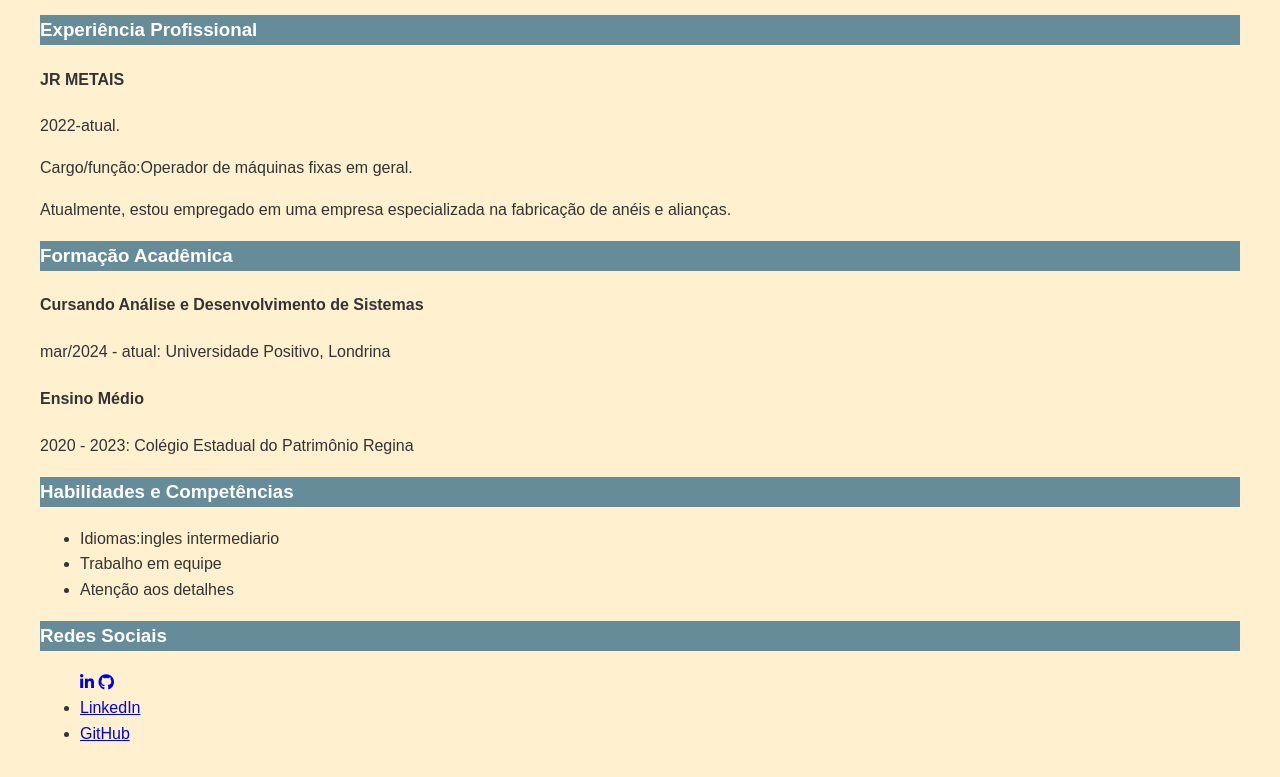
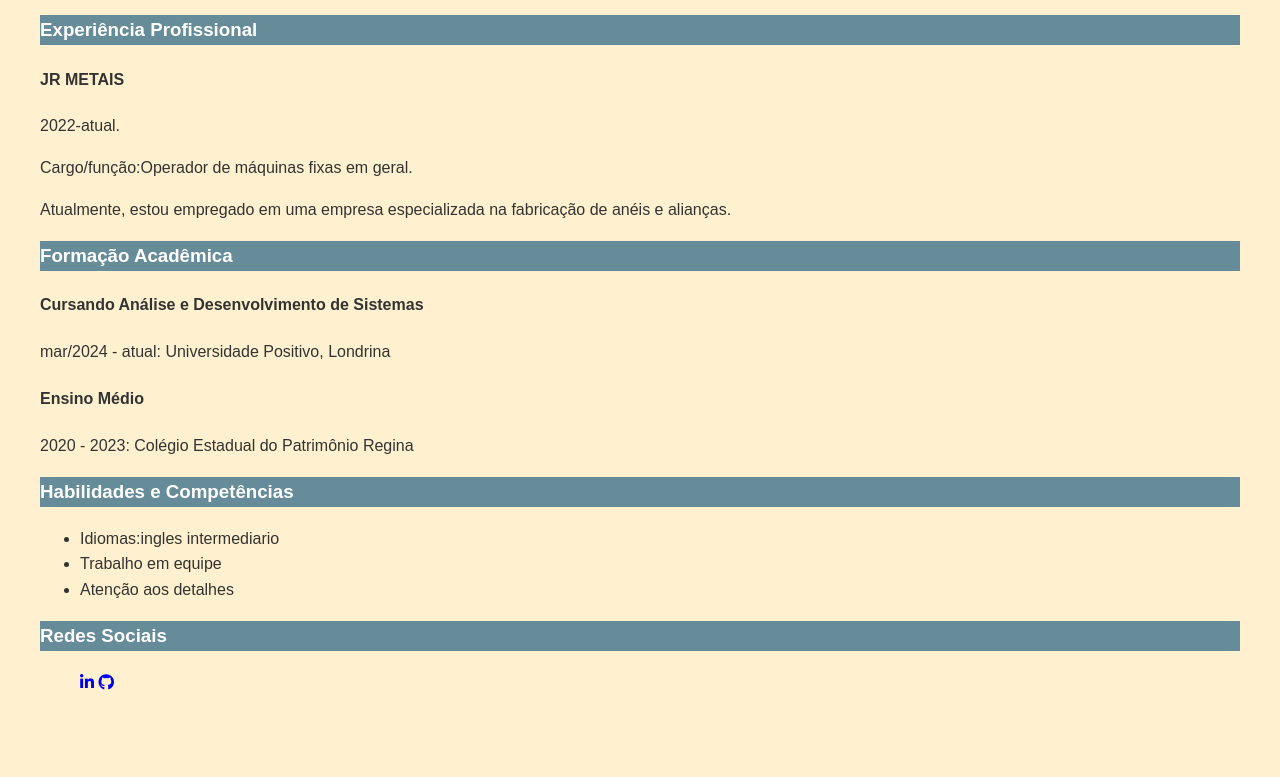
Before and after one commit to Pi3nt4/curriculimdefinitivo, a plain HTML site: page index.html in a window 1280 px wide. Shown: the part 721-1498 px from the top of the page. After the commit the page ends 1452 px from the top, so only its background shows below. Drawn offline with Linux system fonts and the light colour scheme.

Commit message:
Add files via upload

```diff
--- a/index.html
+++ b/index.html
@@ -86,8 +86,6 @@
             <a href="https://www.linkedin.com/in/joao-paulo-pimenta-61915320b?lipi=urn%3Ali%3Apage%3Ad_flagship3_profile_view_base_contact_details%3BlnNS%2BFTnS8aOyqPONrkk6g%3D%3D" target="_blank"><i class="fab fa-linkedin-in"></i></a>
             <a href="https://github.com/Pi3nt4" target="_blank"><i class="fab fa-github"></i></a>
 
-            <li><a href="https://www.linkedin.com/in/joao-paulo-pimenta-61915320b?lipi=urn%3Ali%3Apage%3Ad_flagship3_profile_view_base_contact_details%3BlnNS%2BFTnS8aOyqPONrkk6g%3D%3D" target="_blank">LinkedIn</a></li>
-            <li><a href="https://github.com/Pi3nt4" target="_blank">GitHub</a></li>
         </ul>
     </section>
 </div>
```
